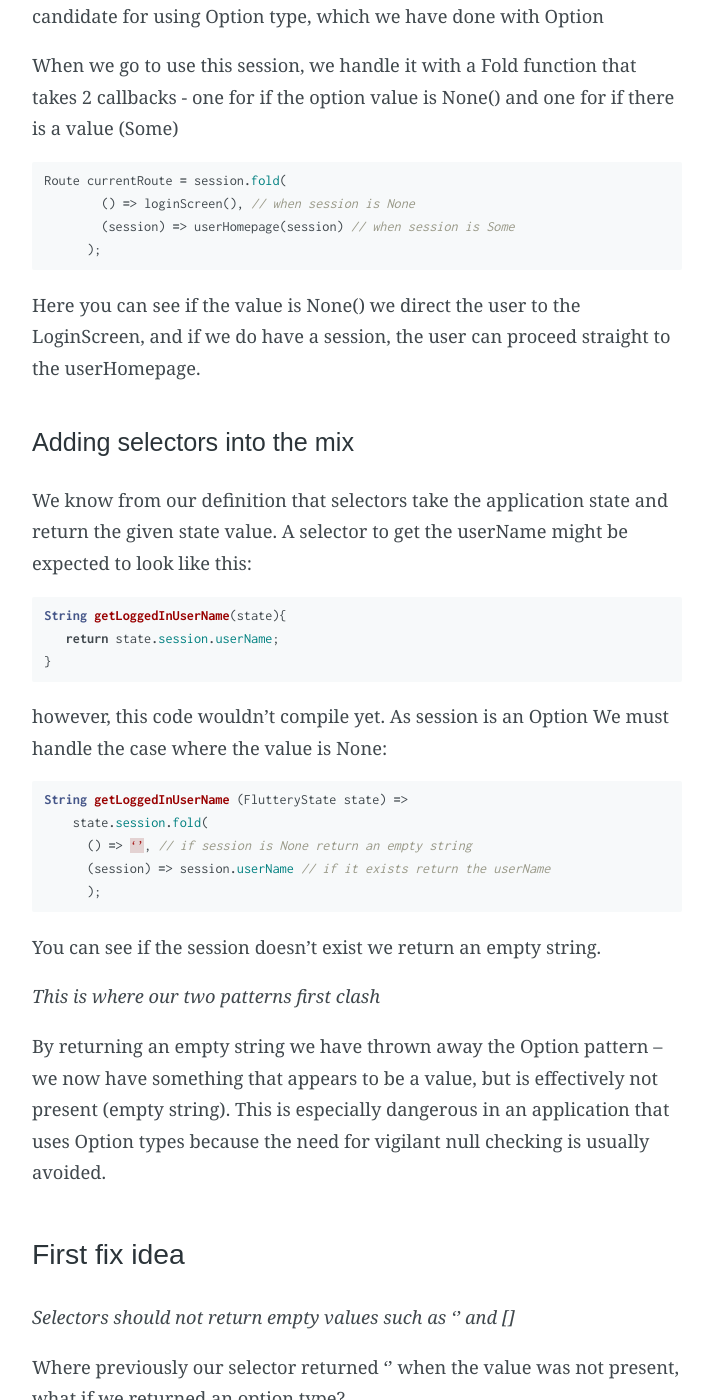
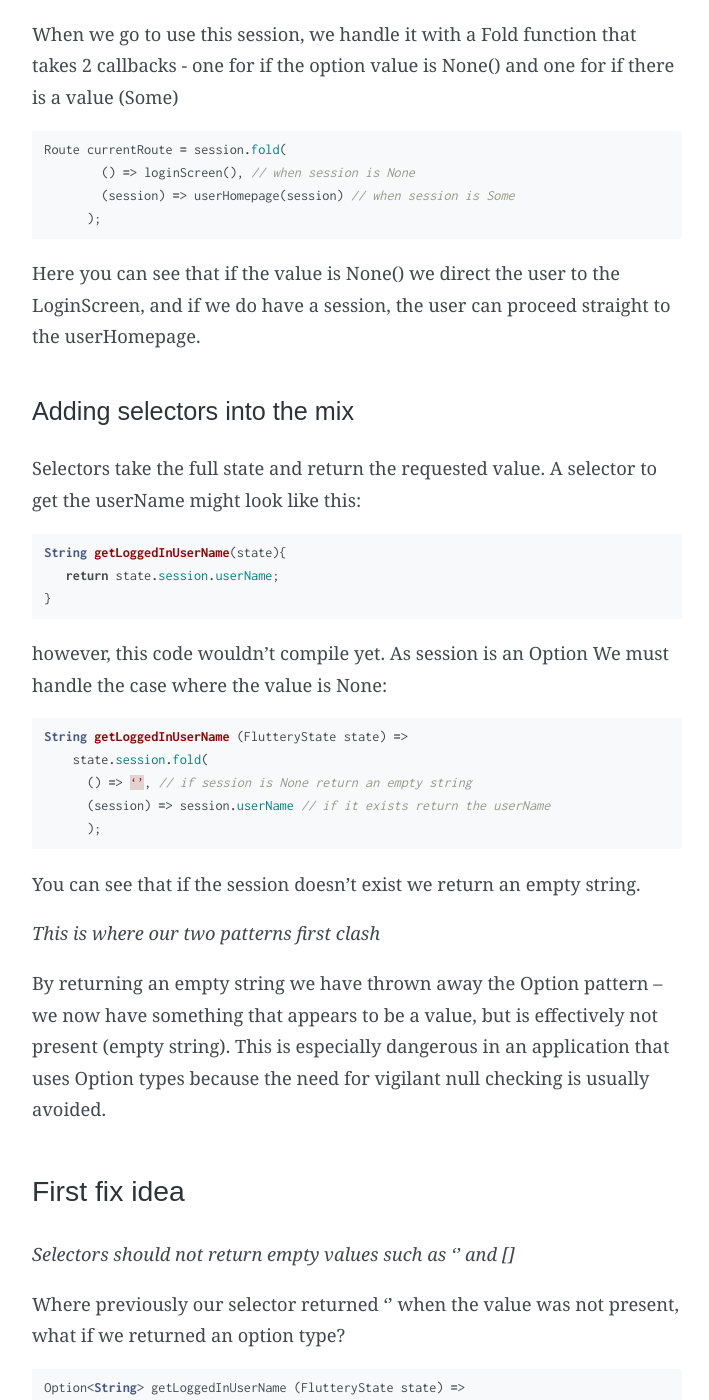
Before and after one commit to liefery-it-legacy/blog, a Jekyll site: the page built from _posts/2019-07-15-battle-of-the-patterns-part-1.md, in a window 1280 px wide and 1400 px high, scrolled down 3437 px. Shown: the whole window, without its empty margins (283-992 px from the left). Built offline with Jekyll 4.4.1, drawn with Linux system fonts in a browser that asks for light colours; some web fonts are replaced; comment, search, counter and statistics services are not loaded; some of the changed text lies outside the part shown.

Commit message:
PR feedback, spelling and grammar

````diff
--- a/_posts/2019-07-15-battle-of-the-patterns-part-1.md
+++ b/_posts/2019-07-15-battle-of-the-patterns-part-1.md
@@ -55,7 +55,7 @@ If the value is absent then `comment` holds an instance of `None`.
 ```dart
 comment = None();
 ```
-Implemented correctly, OptionTypes mean that you should never be surprised by a null value or have any errors caused by that. The type forces you to handle both the presence and absence of the value at compile time.
+Implemented correctly, OptionTypes prevent the errors and surprises caused by unhandled nulls. The type forces you to handle both the presence and absence of the value at compile time.
 
 ## Where the problem starts
 We encountered some situations where OptionTypes and Selectors do not play nicely together. Let’s look at an example involving one important part of our application state – the session.
@@ -90,11 +90,11 @@ Route currentRoute = session.fold(
         (session) => userHomepage(session) // when session is Some
       );
 ```
-Here you can see if the value is None() we direct the user to the LoginScreen, and if we do have a session, the user can proceed straight to the userHomepage.
+Here you can see that if the value is None() we direct the user to the LoginScreen, and if we do have a session, the user can proceed straight to the userHomepage.
 
 
 ### Adding selectors into the mix
-We know from our definition that selectors take the application state and return the given state value. A selector to get the userName might be expected to look like this:
+Selectors take the full state and return the requested value. A selector to get the userName might look like this:
 ```dart
 String getLoggedInUserName(state){
    return state.session.userName;
@@ -110,7 +110,7 @@ String getLoggedInUserName (FlutteryState state) =>
       (session) => session.userName // if it exists return the userName
       );
 ```
-You can see if the session doesn’t exist we return an empty string.
+You can see that if the session doesn’t exist we return an empty string.
 
 _This is where our two patterns first clash_
 
````
